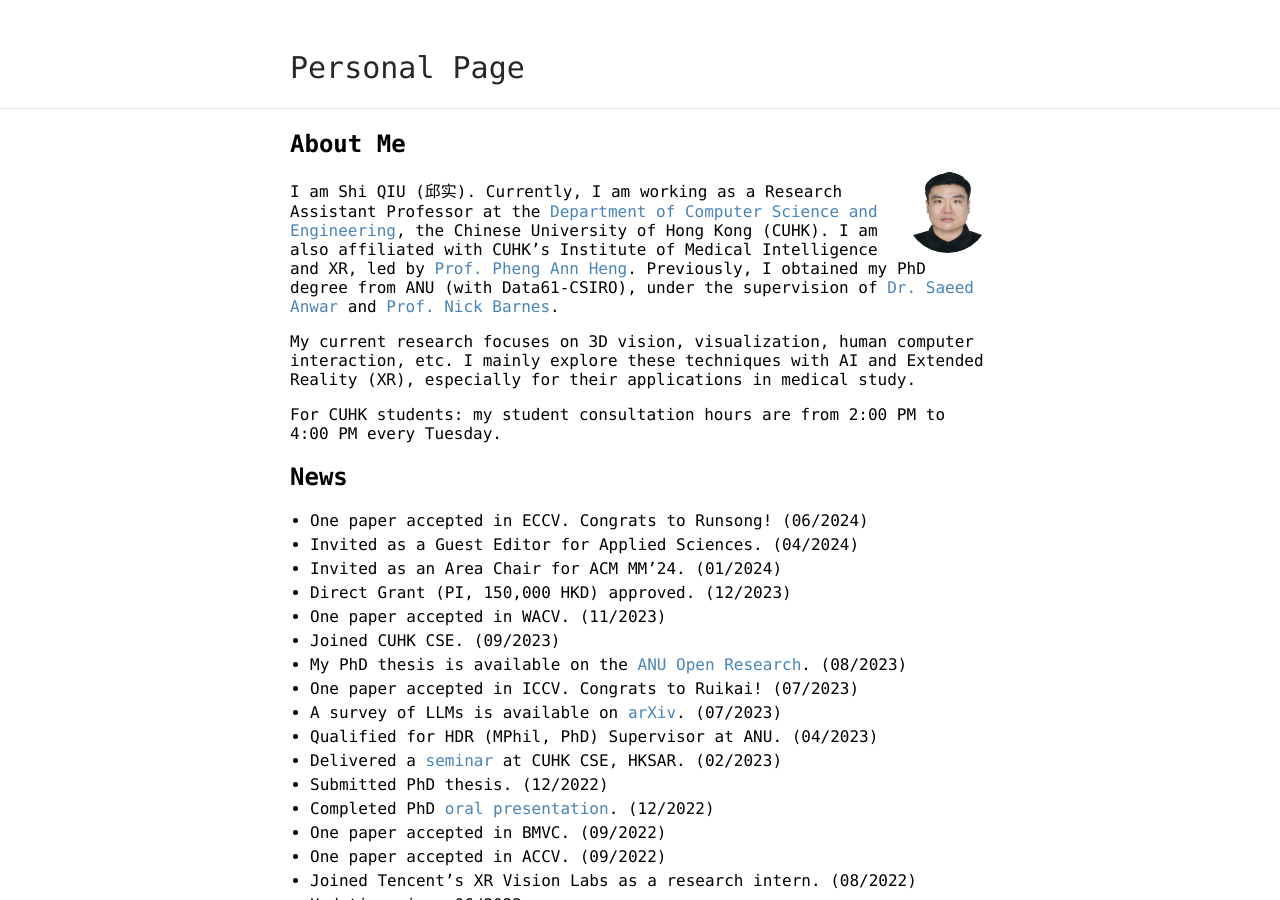
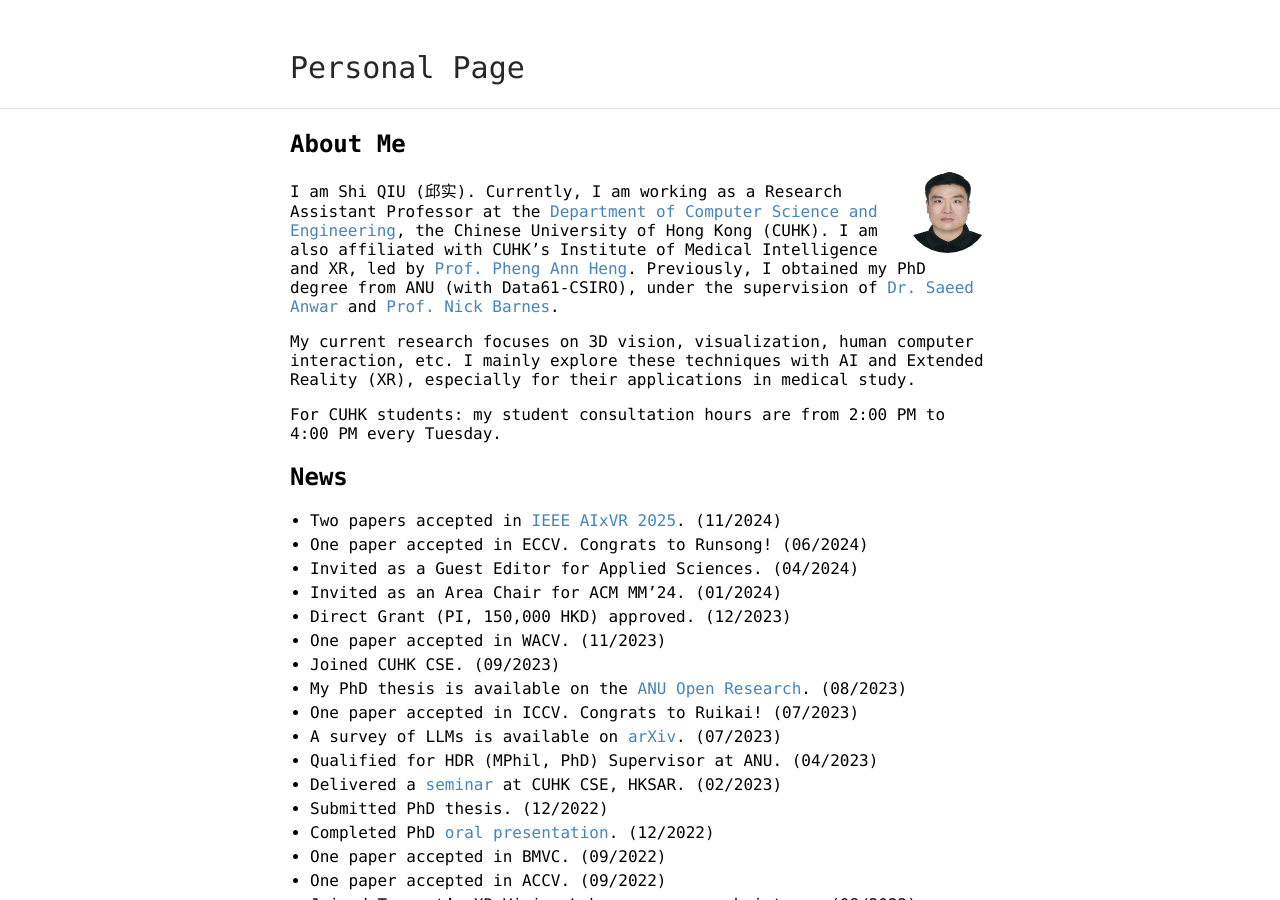
Before and after one commit to ShiQiu0419/ShiQiu0419.github.io, a Jekyll site: the page built from index.md, in a window 1280 px wide and 900 px high. Built offline with Jekyll 4.4.1, drawn with Linux system fonts in a browser that asks for light colours; our own code applies the rules of GitHub Pages for plain Markdown files.

Commit message:
Update index.md

```diff
--- a/index.md
+++ b/index.md
@@ -12,6 +12,7 @@ My current research focuses on 3D vision, visualization, human computer interact
 For CUHK students: my student consultation hours are from 2:00 PM to 4:00 PM every Tuesday.
 
 ## News
+* Two papers accepted in [IEEE AIxVR 2025](https://aixvr.tecnico.ulisboa.pt/). (11/2024)
 * One paper accepted in ECCV. Congrats to Runsong! (06/2024)
 * Invited as a Guest Editor for Applied Sciences. (04/2024)
 * Invited as an Area Chair for ACM MM'24. (01/2024)
```
